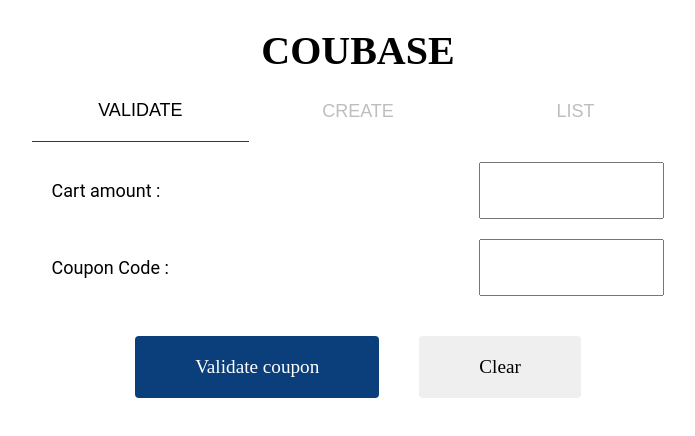
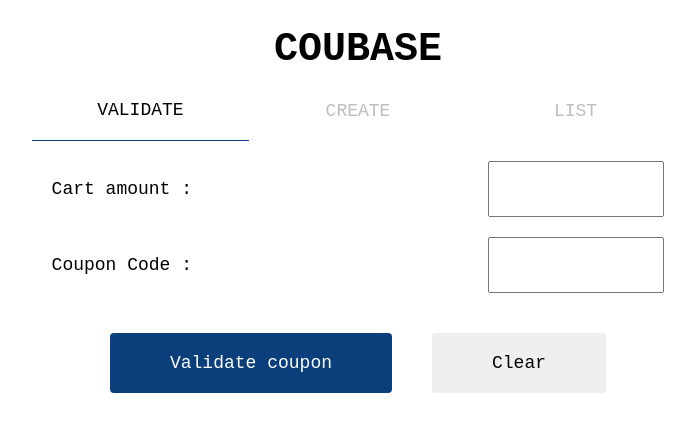
Before and after one commit to DhanviDesai/CouponValidation, a React (Create React App) app in the folder react_app/: page / in a window 1280 px wide. Shown: the top 436 px of the page, without its empty margins (282-977 px from the left). Built offline with nearby package versions, Linux system fonts and the light colour scheme.

Commit message:
changed font from gruppo to Courier Prime

```diff
--- a/react_app/src/App.css
+++ b/react_app/src/App.css
@@ -1,7 +1,7 @@
 .App {
   text-align: center;
   overflow-y: visible;
-  font-family: 'Quicksand', sans-serif;
+  font-family: 'Courier Prime', monospace;
 }
 
 .Background{
@@ -19,7 +19,7 @@
 }
 
 .title{
-  font-family:'Gruppo', cursive;
+  font-family: 'Courier Prime', monospace;
   font-size: 250%;
 }
 
@@ -39,6 +39,7 @@
   margin-bottom:2vh;
   border-radius: 8px;
   color: #000000;
+  font-family: 'Courier Prime', monospace;
 }
 
 .couponHolder{
@@ -65,6 +66,19 @@
   border: none;
   background-color: #FFFFFF;
   opacity: 25%;
+  font-family: 'Courier Prime', monospace;
+}
+
+p{
+  font-family: 'Courier Prime', monospace;
+}
+
+label{
+  font-family: 'Courier Prime', monospace;
+}
+
+input{
+  font-family: 'Courier Prime', monospace;
 }
 
 .active-tabs  {
@@ -123,8 +137,8 @@
   padding-left: 60px;
   padding-right: 60px;
   border: none;
-  font-size: larger;
-  font-family:'Gruppo', cursive;
+  font-size: large;
+  font-family: 'Courier Prime', monospace;
   border-radius: 4px;
   color:#000000;
 
```
